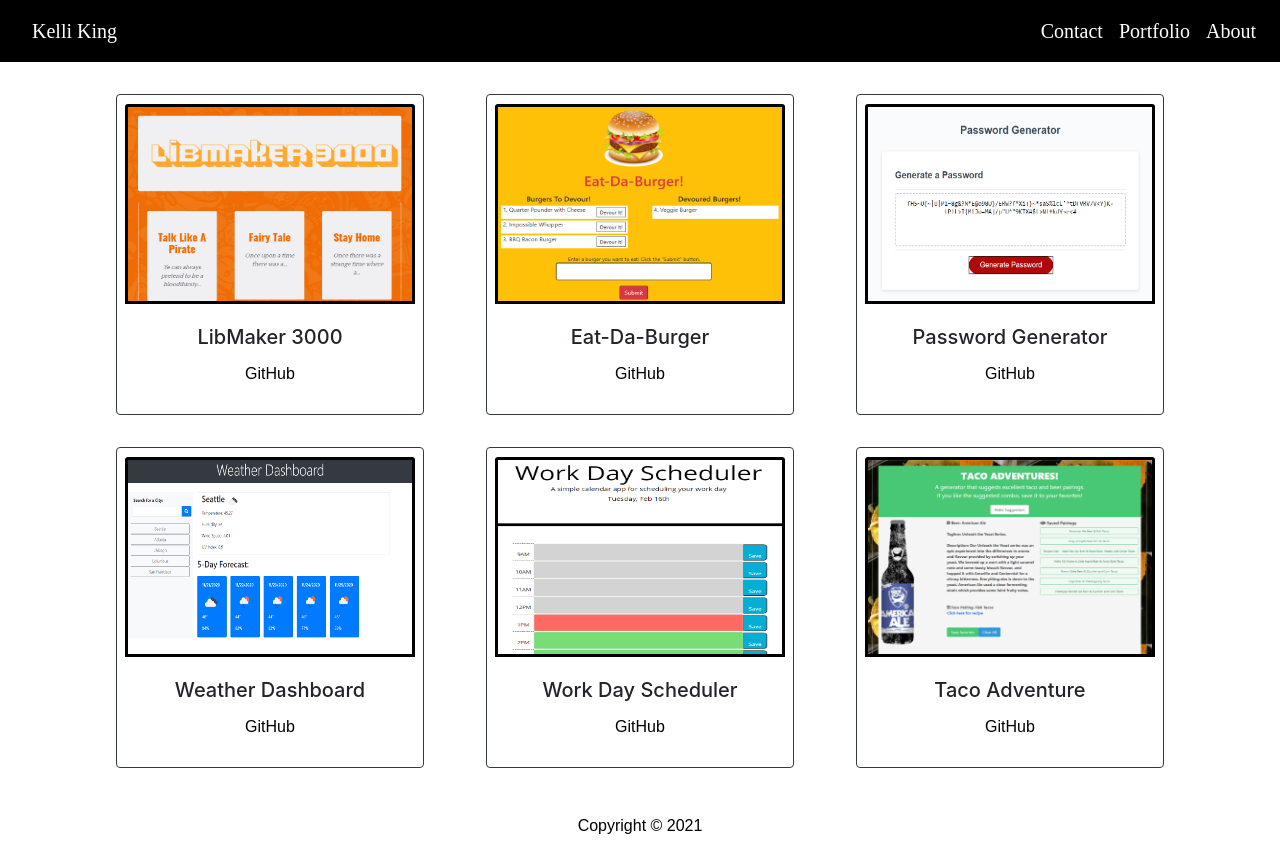
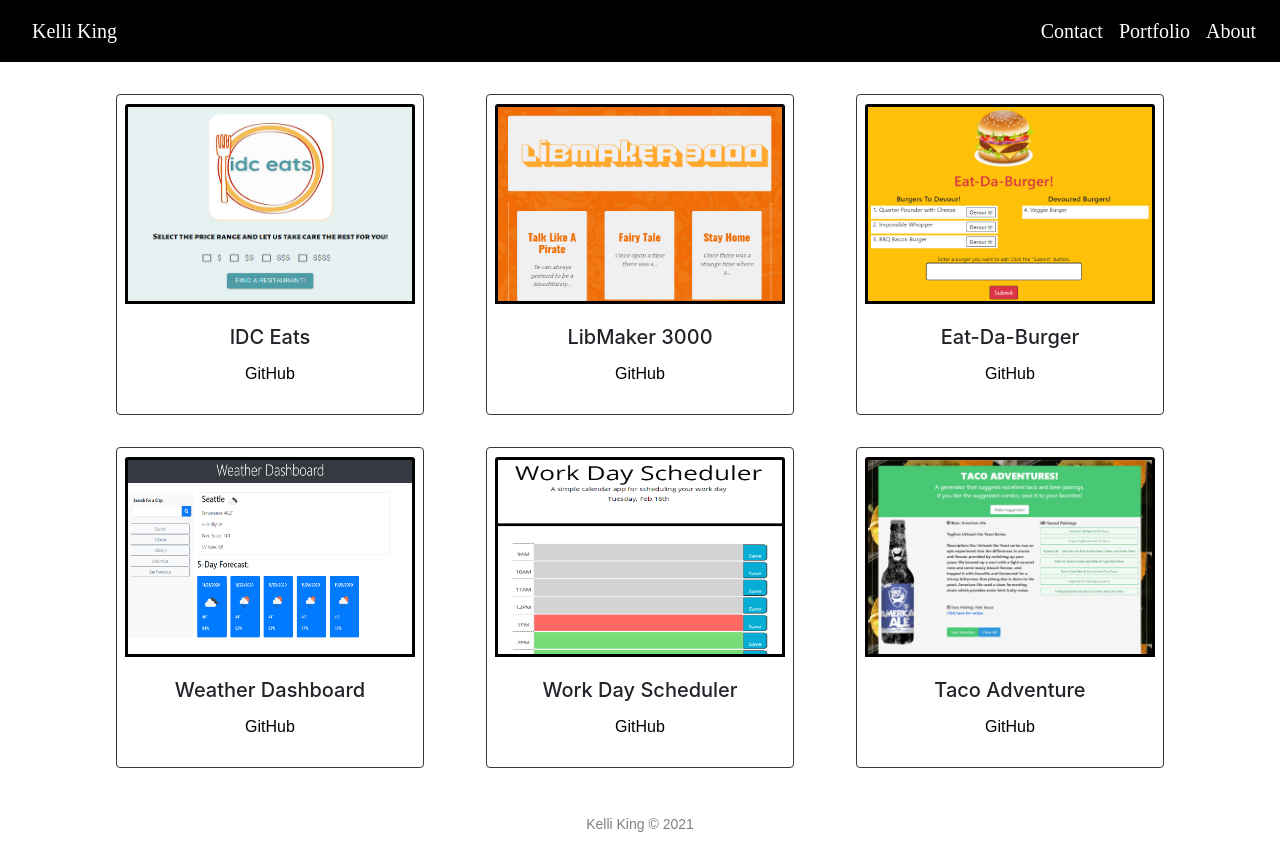
Before and after one commit to thorgriffs/react-portfolio, a React (Create React App) app: page /#/portfolio in a window 1280 px wide. Built offline with nearby package versions, Linux system fonts and the light colour scheme; a web font is replaced by a local one.

Commit message:
update portfolio projects

```diff
--- a/src/components/Footer.js
+++ b/src/components/Footer.js
@@ -3,7 +3,7 @@ import React from 'react'
 const Footer = () => {
     return (
         <footer>
-            <p>Copyright &copy; 2021</p>
+            <p>Kelli King &copy; 2021</p>
         </footer>
     )
 }
--- a/src/components/Portfolio.js
+++ b/src/components/Portfolio.js
@@ -4,25 +4,31 @@ import Project from './Project'
 const projects = [
     {
         id: 1,
+        name: 'IDC Eats',
+        url: 'https://idc-eats.herokuapp.com/',
+        img: './assets/idc-eats.png',
+        repo: 'https://github.com/thorgriffs/idc-eats'
+    },{
+        id: 2,
         name: 'LibMaker 3000',
         url: 'https://makeyourmadlib.herokuapp.com/',
         img: './assets/libmaker.png',
         repo: 'https://github.com/thorgriffs/make-your-madlibs'
     },
     {
-        id: 2,
+        id: 3,
         name: 'Eat-Da-Burger',
         url: 'https://whispering-thicket-86767.herokuapp.com/',
         img: './assets/eat-da-burger.png',
         repo: 'https://github.com/thorgriffs/burger'
     },
-    {
-        id: 3,
-        name: 'Password Generator',
-        url: 'https://thorgriffs.github.io/pw-gen/',
-        img: './assets/generated-password.png',
-        repo: 'https://github.com/thorgriffs/pw-gen'
-    },
+    // {
+    //     id: 3,
+    //     name: 'Password Generator',
+    //     url: 'https://thorgriffs.github.io/pw-gen/',
+    //     img: './assets/generated-password.png',
+    //     repo: 'https://github.com/thorgriffs/pw-gen'
+    // },
     {
         id: 4,
         name: 'Weather Dashboard',
--- a/src/index.css
+++ b/src/index.css
@@ -115,4 +115,9 @@ p {
 footer {
   margin-top: 30px;
   text-align: center;
+  opacity: .5;
 }
+
+footer p {
+  font-size: 14px;
+}
```
Also changed, not shown: public/assets/idc-eats.png (added).
